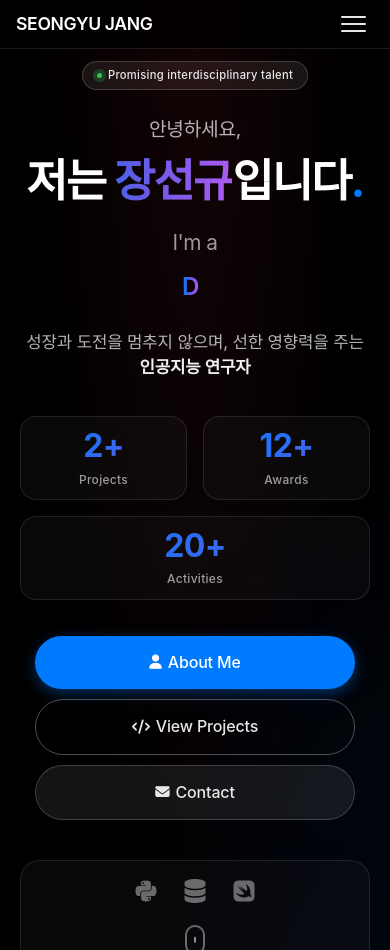
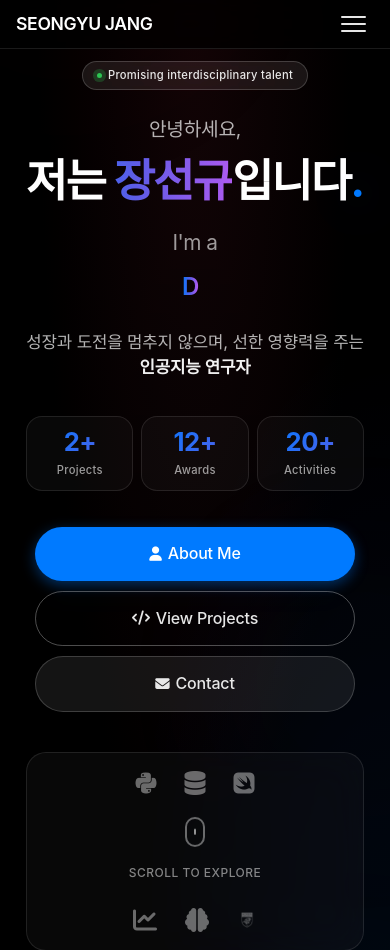
Before and after one commit to SeonGyuJang/portfolio_site, a Flask app: page / in a window 390 px wide. Shown: the top 950 px of the page. Run offline with Flask 3, Linux system fonts and the light colour scheme; some web fonts are replaced.

Commit message:
Fix mobile stats display layout
- Force stats to display on single line on mobile
  - Change flex-wrap from wrap to nowrap
  - Reduce gap from 16px to 8px for better spacing
  - Set flex: 1 and min-width: 0 for equal distribution
- Optimize sizing for mobile screens
  - Reduce stat-number font size to 1.6rem
  - Reduce stat-label font size to 0.7rem
  - Adjust padding to 10px 8px for compact layout
- Prevent layout breaking on small screens

```diff
--- a/static/css/style.css
+++ b/static/css/style.css
@@ -1873,20 +1873,22 @@ footer p {
     }
 
     .hero-stats {
-        gap: 16px;
-        flex-wrap: wrap;
+        gap: 8px;
+        flex-wrap: nowrap;
         margin: 36px 0;
+        justify-content: space-between;
+        max-width: 100%;
     }
     .stat-item {
-        flex: 1 1 calc(50% - 8px);
-        min-width: 120px;
-        padding: 10px 16px;
+        flex: 1;
+        min-width: 0;
+        padding: 10px 8px;
     }
     .stat-number {
-        font-size: 2rem;
+        font-size: 1.6rem;
     }
     .stat-label {
-        font-size: 0.75rem;
+        font-size: 0.7rem;
     }
 
     .hero-btn-group {
```
